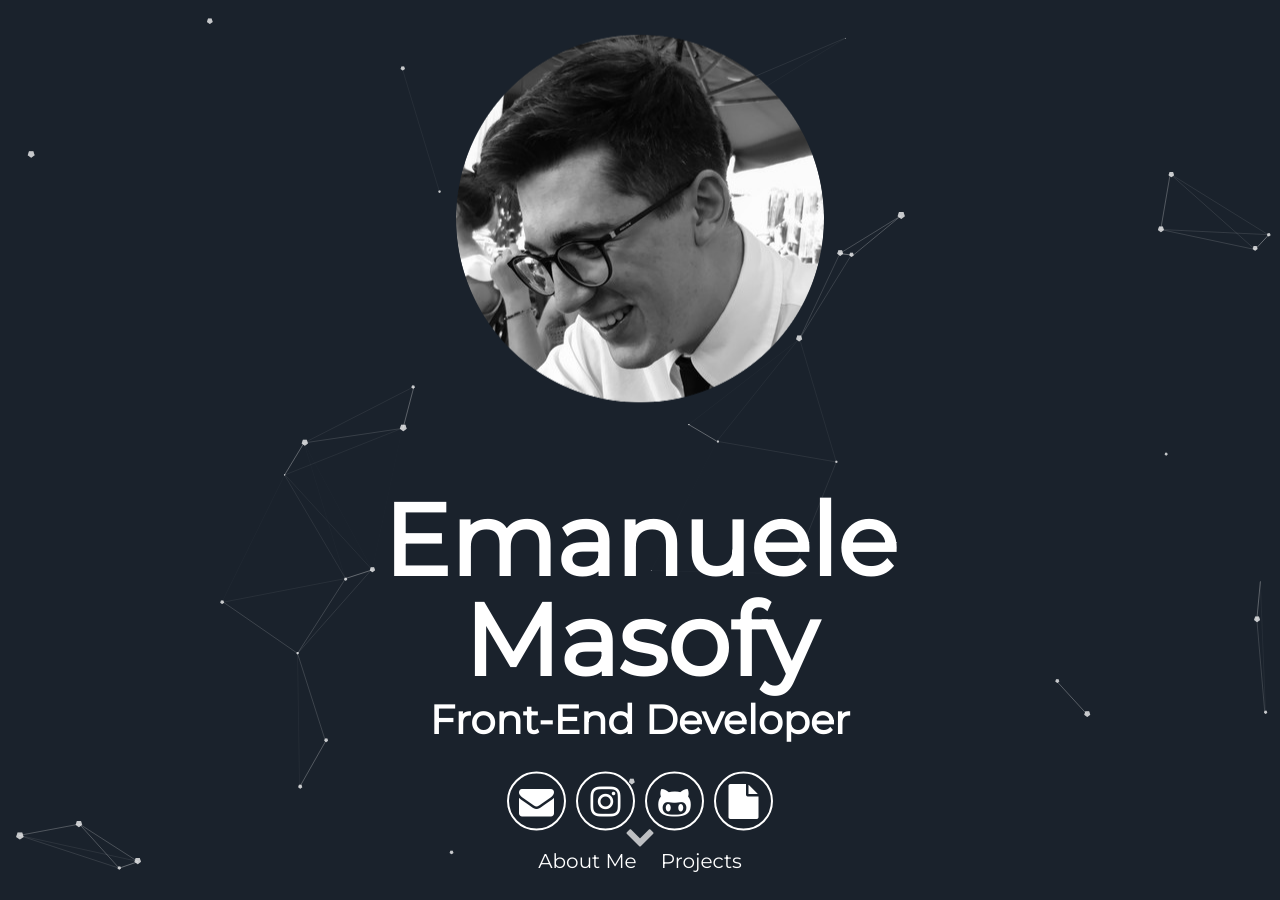
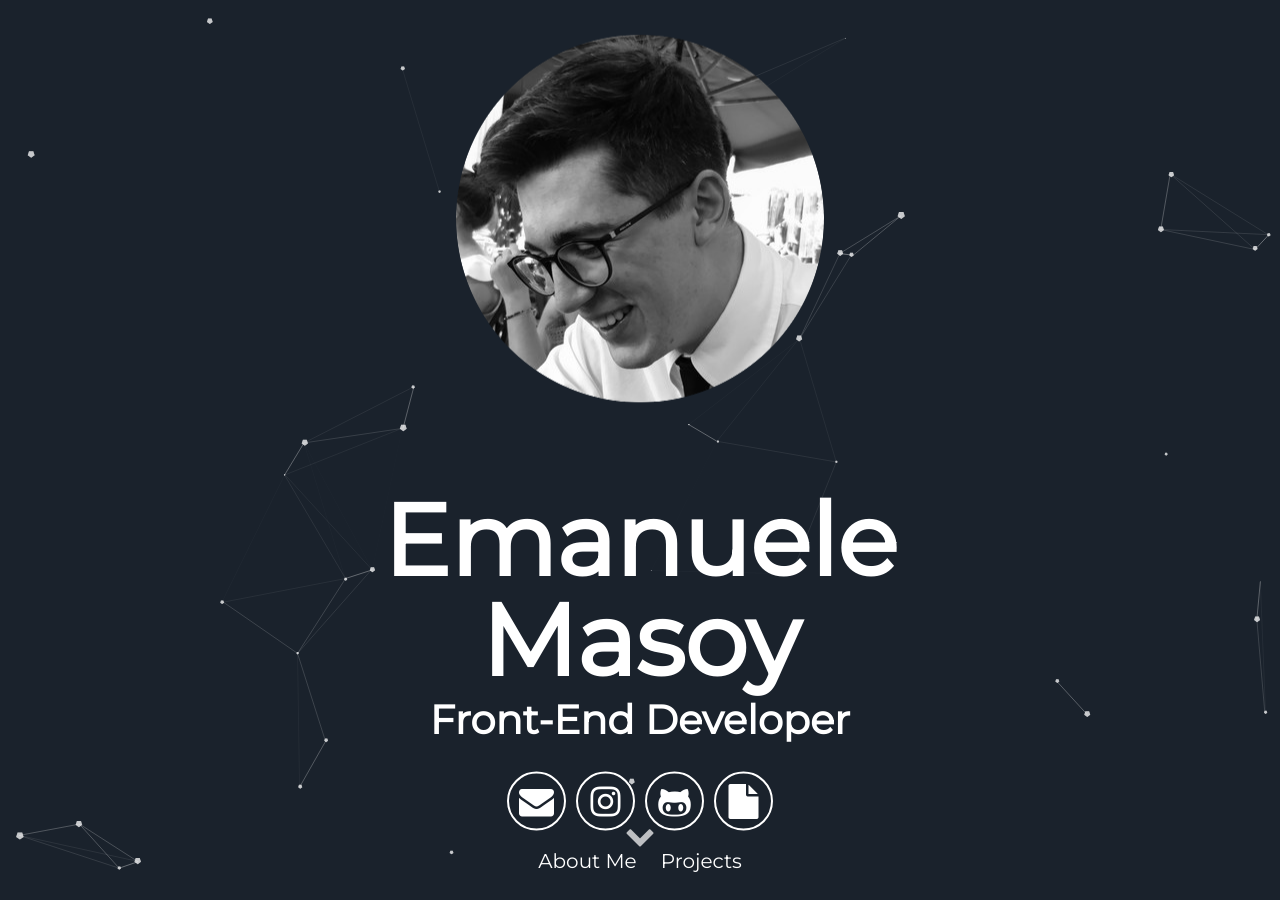
Before and after one commit to ClarkStoro/clarkstoro.github.io, a Jekyll site: the page built from index.html, in a window 1280 px wide and 900 px high. Built offline with Jekyll 4.4.1, drawn with Linux system fonts in a browser that asks for light colours.

Commit message:
Update header.html

```diff
--- a/_includes/header.html
+++ b/_includes/header.html
@@ -6,7 +6,7 @@
       </div>
     </div>
       <h1>
-        <span class="site-title">{{site.username}}fy</span>
+        <span class="site-title">{{site.username}}y</span>
         <span class="site-description">{{site.user_title}}</span>
       </h1>
       <div class="header-icons">
```
